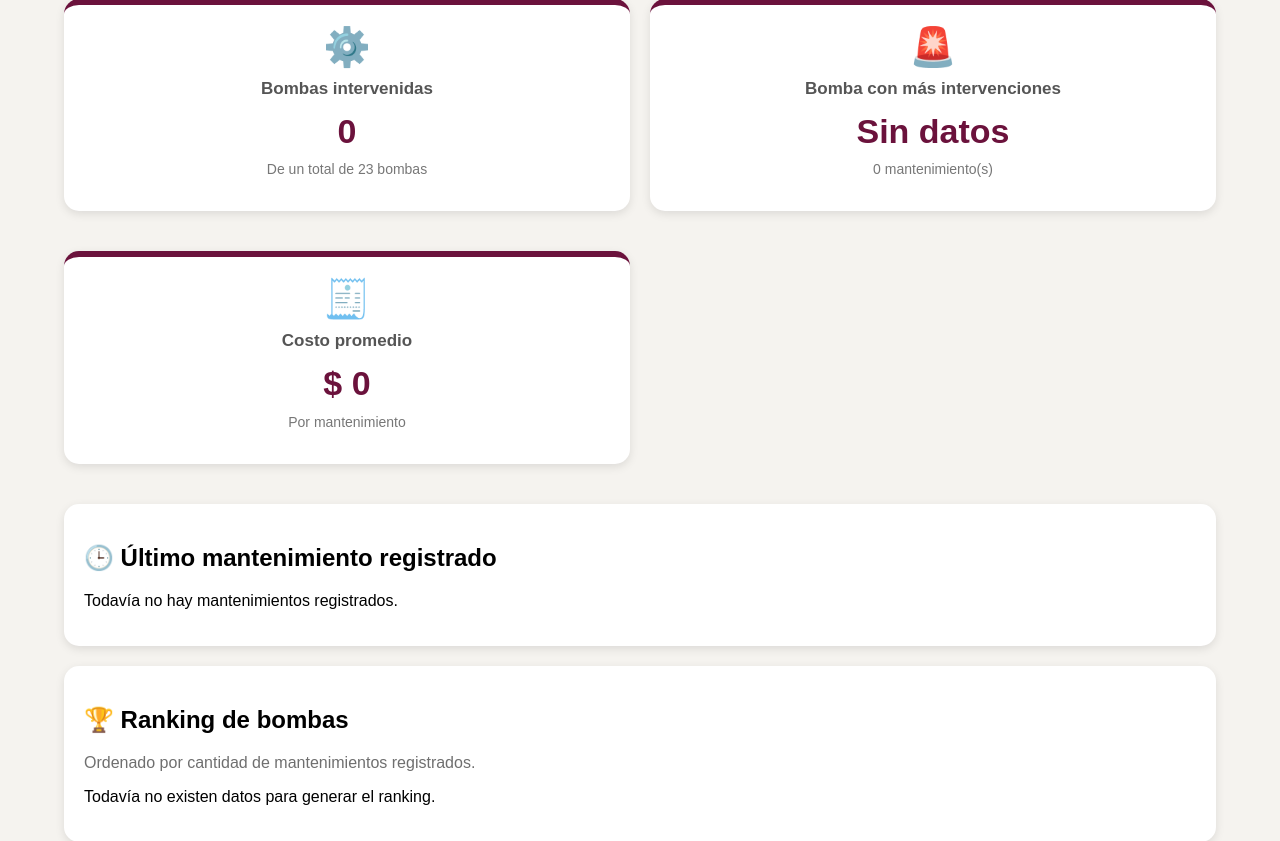
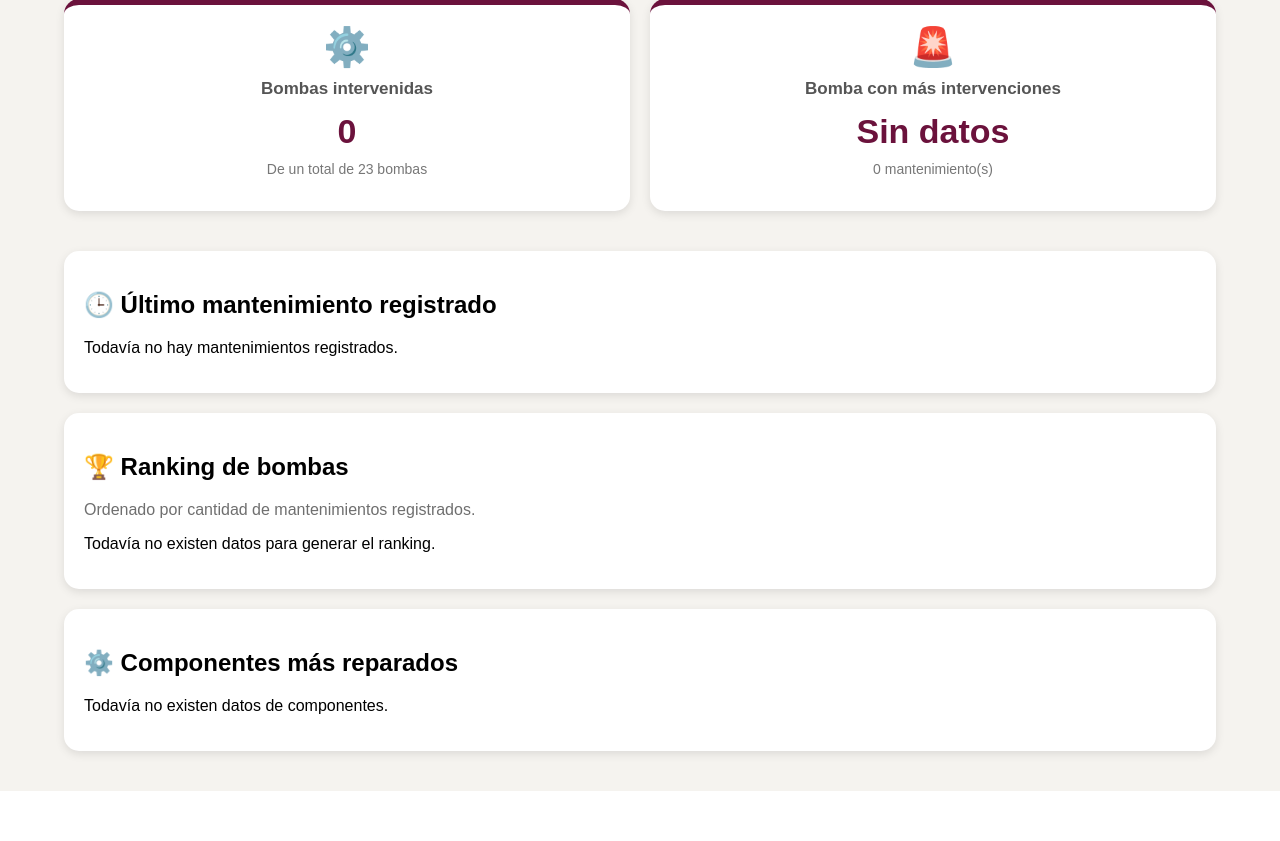
Before and after one commit to encuestasuedc-droid/sgm-bombas-sve, a Flask app: page /dashboard in a window 1280 px wide. Shown: the part 486-1327 px from the top of the page. After the commit the page ends 1277 px from the top, so only its background shows below. Run offline with Flask 3, Linux system fonts and the light colour scheme; some libraries are stand-ins or nearby versions.

Commit message:
dashboard.html

```diff
--- a/templates/dashboard.html
+++ b/templates/dashboard.html
@@ -43,13 +43,7 @@
                 <div class="kpi-valor">{{ bomba_critica }}</div>
                 <p class="kpi-detalle">{{ mayor_cantidad }} mantenimiento(s)</p>
             </div>
-            <div class="card kpi-card">
-                <div class="kpi-icono">🧾</div>
-                <h3>Costo promedio</h3>
-                <div class="kpi-valor">$ {{ "{:,.0f}".format(costo_promedio).replace(",", ".") }}</div>
-                <p class="kpi-detalle">Por mantenimiento</p>
-            </div>
-        </div>
+                   </div>
 
         <!-- Último mantenimiento -->
         <div class="card">
```
